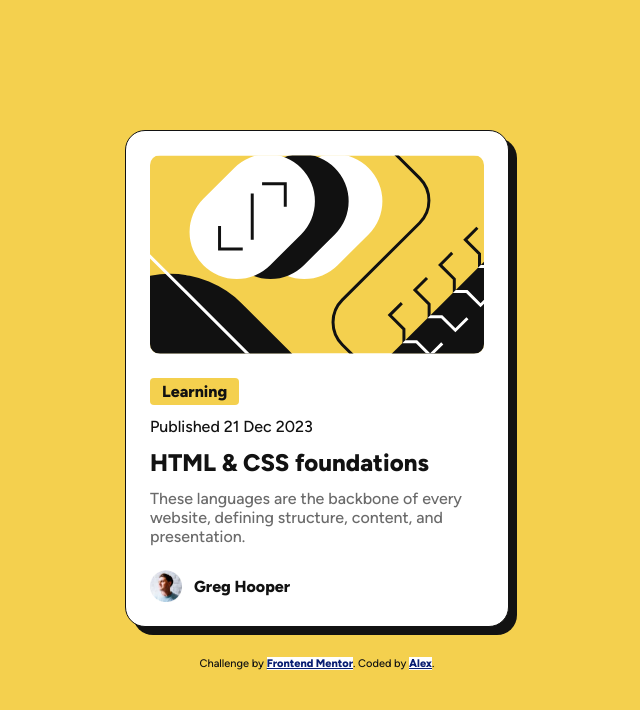
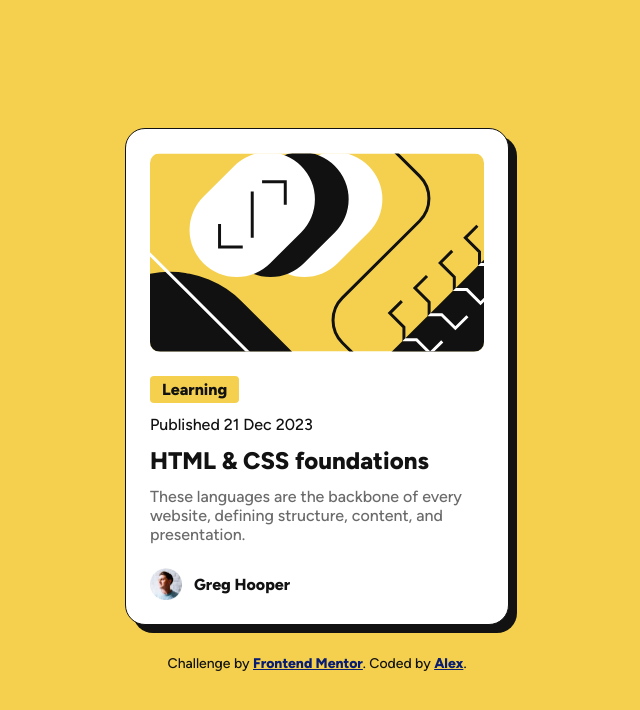
Before and after one commit to alex-coder27/blog-preview-card-main, a plain HTML site: page index.html in a window 1280 px wide. Shown: the whole page, without its empty margins (323-963 px from the left). Drawn offline with Linux system fonts and the light colour scheme.

Commit message:
Ajuste link

```diff
--- a/src/css/style.css
+++ b/src/css/style.css
@@ -62,13 +62,11 @@
 }
 
 .attribution {
-    font-size: 1.1rem;
+    font-size: 1.4rem;
     text-align: center;
 }
 
 .attribution a {
     color: var(--color-link-footer);
-    text-decoration: underline;
     font-weight: var(--font-weight-extrabold);
-    background-color: var(--color-primary);
 }
```
